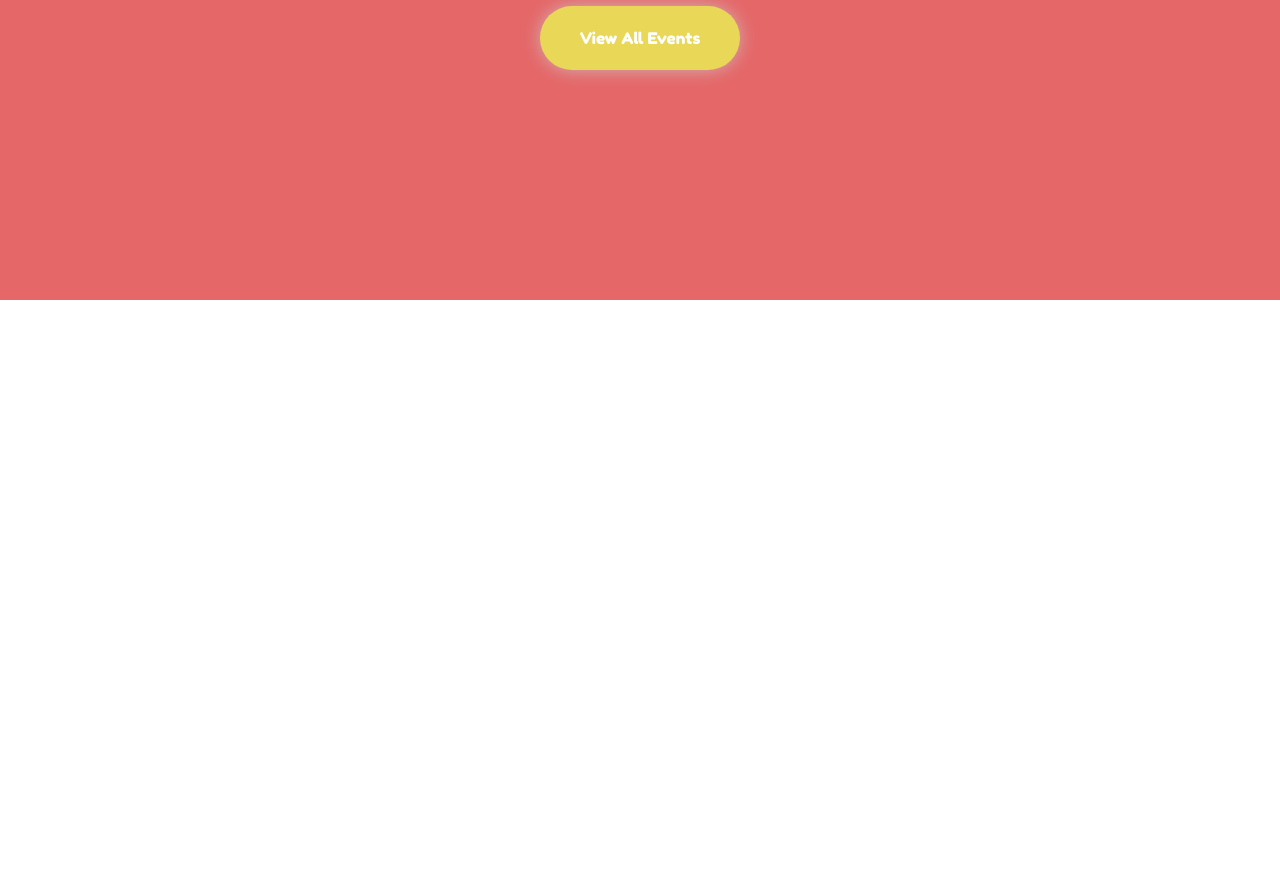
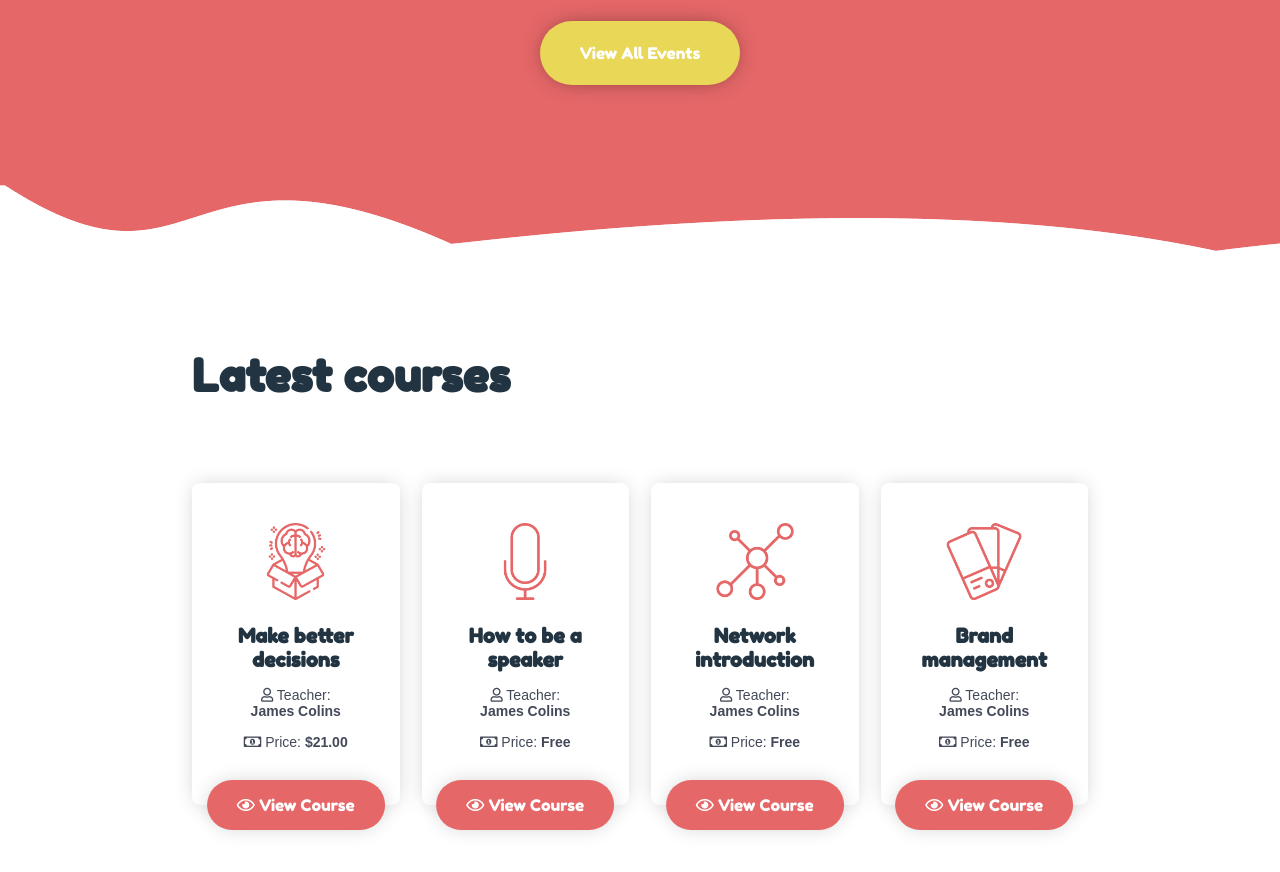
Before and after one commit to jacopo-vinanti96/proj-html-vuejs, a website: page index.html in a window 1280 px wide. Shown: the part 3956-4828 px from the top of the page. Before the commit the page ends 4256 px from the top, so only its background shows below. Drawn offline with Linux system fonts and the light colour scheme.

Commit message:
sezione Latest completata

```diff
--- a/index.html
+++ b/index.html
@@ -130,15 +130,15 @@
             <p class="mt-10">Lorem ipsum dolor sit amet, consectetur
               adipiscing elit, sed do eiusmod tempor[...]</p>
             <a class="btn btn--primary btn--xsmall" href="#"><i class="fas fa-plus"></i> Find More</a>
-          </div>
-          <div class="exposition_card">
+          </div><!--
+          !--><div class="exposition_card">
             <h3>Coaching Sessions</h3>
             <span class="mt-10"><i class="fas fa-calendar-alt"></i> 24 Mar 18:00 PM</span>
             <p class="mt-10">Lorem ipsum dolor sit amet, consectetur
               adipiscing elit, sed do eiusmod tempor[...]</p>
             <a class="btn btn--primary btn--xsmall" href="#"><i class="fas fa-plus"></i> Find More</a>
-          </div>
-          <div class="exposition_card">
+          </div><!--
+          !--><div class="exposition_card">
             <h3>Coaching Sessions</h3>
             <span class="mt-10"><i class="fas fa-calendar-alt"></i> 12 Feb 13:30 PM</span>
             <p class="mt-10">Lorem ipsum dolor sit amet, consectetur
@@ -150,7 +150,39 @@
       </div>
     </section>
     <section id="latest">
-
+      <div class="container--medium mt-30">
+        <h2>Latest courses</h2>
+        <div class="card_container mt-80">
+          <div class="exposition_card">
+            <img src="images/Decisions-icon.png" alt="idea icon">
+            <h3 class="mt-20">Make better decisions</h3>
+            <span class="mt-15"><i class="far fa-user"></i> Teacher: <span class="font--darker">James Colins</span></span>
+            <span class="mt-15"><i class="far fa-money-bill-alt"></i> Price: <span class="font--darker">$21.00</span></span>
+            <a class="btn btn--primary btn--small" href="#"><i class="far fa-eye"></i> View Course</a>
+          </div><!--
+            !--><div class="exposition_card">
+            <img src="images/Speaker-icon.png" alt="microphone icon">
+            <h3 class="mt-20">How to be a speaker</h3>
+            <span class="mt-15"><i class="far fa-user"></i> Teacher: <span class="font--darker">James Colins</span></span>
+            <span class="mt-15"><i class="far fa-money-bill-alt"></i> Price: <span class="font--darker">Free</span></span>
+            <a class="btn btn--primary btn--small" href="#"><i class="far fa-eye"></i> View Course</a>
+          </div><!--
+            !--><div class="exposition_card">
+            <img src="images/Network-icon.png" alt="network icon">
+            <h3 class="mt-20">Network introduction</h3>
+            <span class="mt-15"><i class="far fa-user"></i> Teacher: <span class="font--darker">James Colins</span></span>
+            <span class="mt-15"><i class="far fa-money-bill-alt"></i> Price: <span class="font--darker">Free</span></span>
+            <a class="btn btn--primary btn--small" href="#"><i class="far fa-eye"></i> View Course</a>
+          </div><!--
+            !--><div class="exposition_card">
+            <img src="images/Brand-icon.png" alt="smartphones icon">
+            <h3 class="mt-20">Brand management</h3>
+            <span class="mt-15"><i class="far fa-user"></i> Teacher: <span class="font--darker">James Colins</span></span>
+            <span class="mt-15"><i class="far fa-money-bill-alt"></i> Price: <span class="font--darker">Free</span></span>
+            <a class="btn btn--primary btn--small" href="#"><i class="far fa-eye"></i> View Course</a>
+          </div>
+        </div>
+      </div>
     </section>
     <section id="features">
 
--- a/src/sass/partials/_btns.scss
+++ b/src/sass/partials/_btns.scss
@@ -1,3 +1,4 @@
+// General settings
 .btn {
   display: inline-block;
   white-space: nowrap;
@@ -35,6 +36,13 @@
     border-radius: 20px;
   }
 
+  &--small {
+    height: 50px;
+    line-height: 50px;
+    padding: 0 30px;
+    border-radius: 30px;
+  }
+
   &--primary {
     background-color: $bg_color_primary;
     color: $font_color_light;
@@ -53,8 +61,15 @@
 
 }
 
+// Shadows
 main {
   .btn {
     box-shadow: 0 0 20px -3px $border_color_5;
   }
+
+  .section--inverted {
+    .btn {
+      box-shadow: 0 0 25px -10px $bg_color_dark_2;
+    }
+  }
 }
--- a/src/sass/partials/_exposition_card.scss
+++ b/src/sass/partials/_exposition_card.scss
@@ -1,13 +1,16 @@
 .exposition_card {
   position: relative;
   display: inline-block;
-  padding: 40px 35px;
-  border-radius: 18px;
+  padding: 40px 35px 55px;
   &:not(:last-child) {
     margin-right: 22px;
   }
   span {
     display: block;
+    span.font--darker {
+      display: inline-block;
+      font-weight: bold;
+    }
   }
 
   .btn {
@@ -20,7 +23,20 @@
 
 #schedule {
   .exposition_card {
-    width: calc( 33% - 44px / 3 );
+    width: calc( 100% / 3 - 44px / 3 );
     background-color: $bg_color_light;
+    border-radius: 18px;
   }
 }
+
+#latest {
+  .exposition_card {
+    width: calc( 25% - 66px / 4 );
+    box-shadow: 0 0 20px -3px $border_color_5;
+    text-align: center;
+    border-radius: 8px;
+    img {
+      width: 80px;
+    }
+  }
+}
--- /dev/null
+++ b/src/sass/partials/_latest.scss
@@ -0,0 +1,20 @@
+#latest {
+  position: relative;
+  overflow: hidden;
+  padding: 133px 0;
+
+  &::before {
+    background-color: $bg_color_primary;
+    @include section-decoration;
+    top: 0;
+    left: 0;
+  }
+
+  &::after {
+    @include section-decoration;
+    top: 0;
+    left: 0;
+  }
+
+
+}
--- a/src/sass/partials/_schedule.scss
+++ b/src/sass/partials/_schedule.scss
@@ -1,5 +1,5 @@
 #schedule {
-  padding: 230px 0;
+  padding: 230px 0 100px;
   position: relative;
   overflow: hidden;
   text-align: center;
--- a/src/sass/partials/_typo.scss
+++ b/src/sass/partials/_typo.scss
@@ -89,3 +89,14 @@ p {
     font-size: $font_size_200;
   }
 }
+
+#latest {
+  .exposition_card
+  span {
+    color: $font_color_7;
+    font-size: $font_size_200;
+  }
+  h3 {
+    font-size: $font_size_500;
+  }
+}
--- a/src/sass/style.scss
+++ b/src/sass/style.scss
@@ -7,4 +7,5 @@
 @import "partials/_feature_box.scss";
 @import "partials/_faculties.scss";
 @import "partials/_schedule.scss";
-@import "partials/exposition_card.scss";
+@import "partials/_exposition_card.scss";
+@import "partials/_latest.scss";
```
Also changed, not shown: css/style.css.
